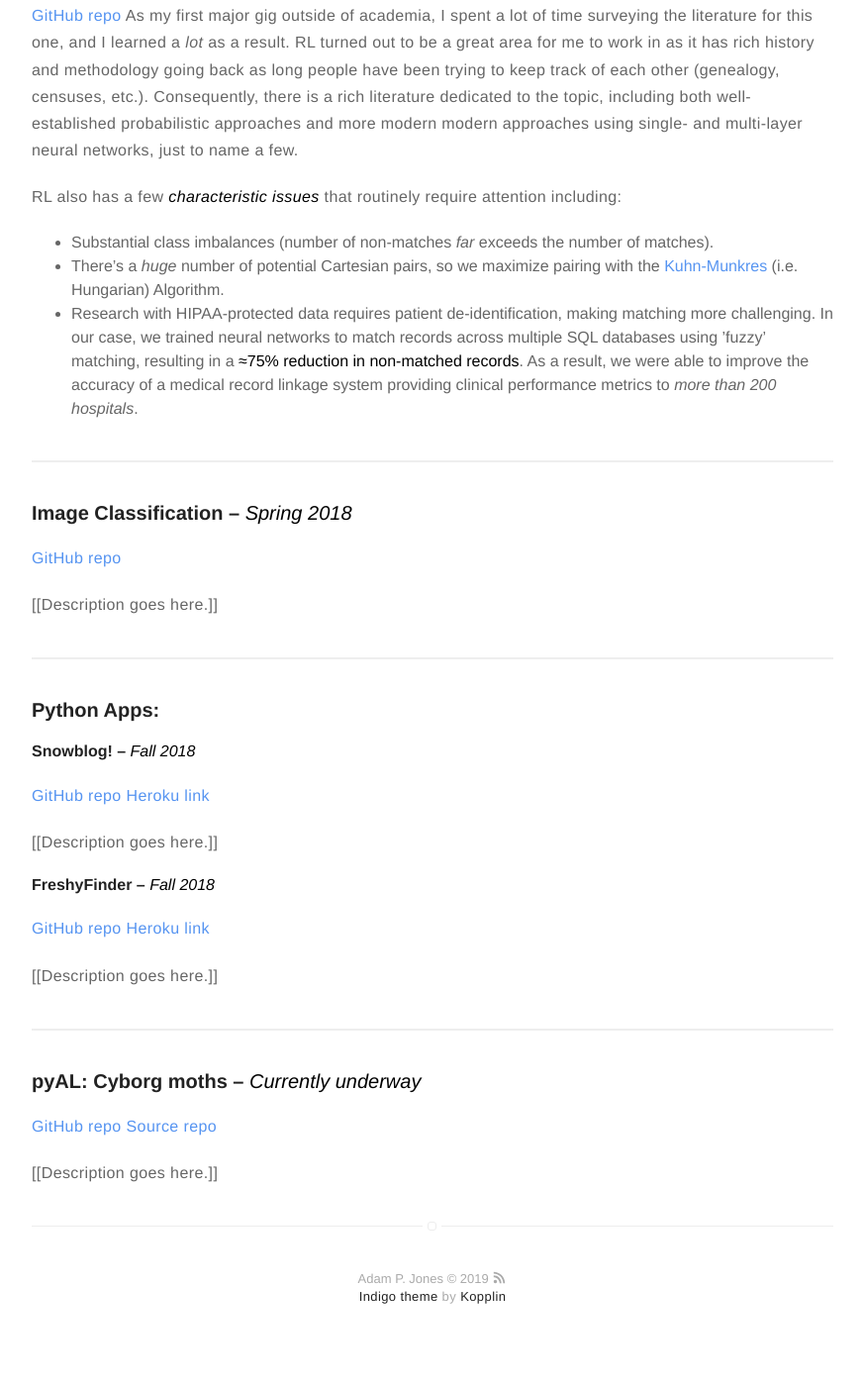
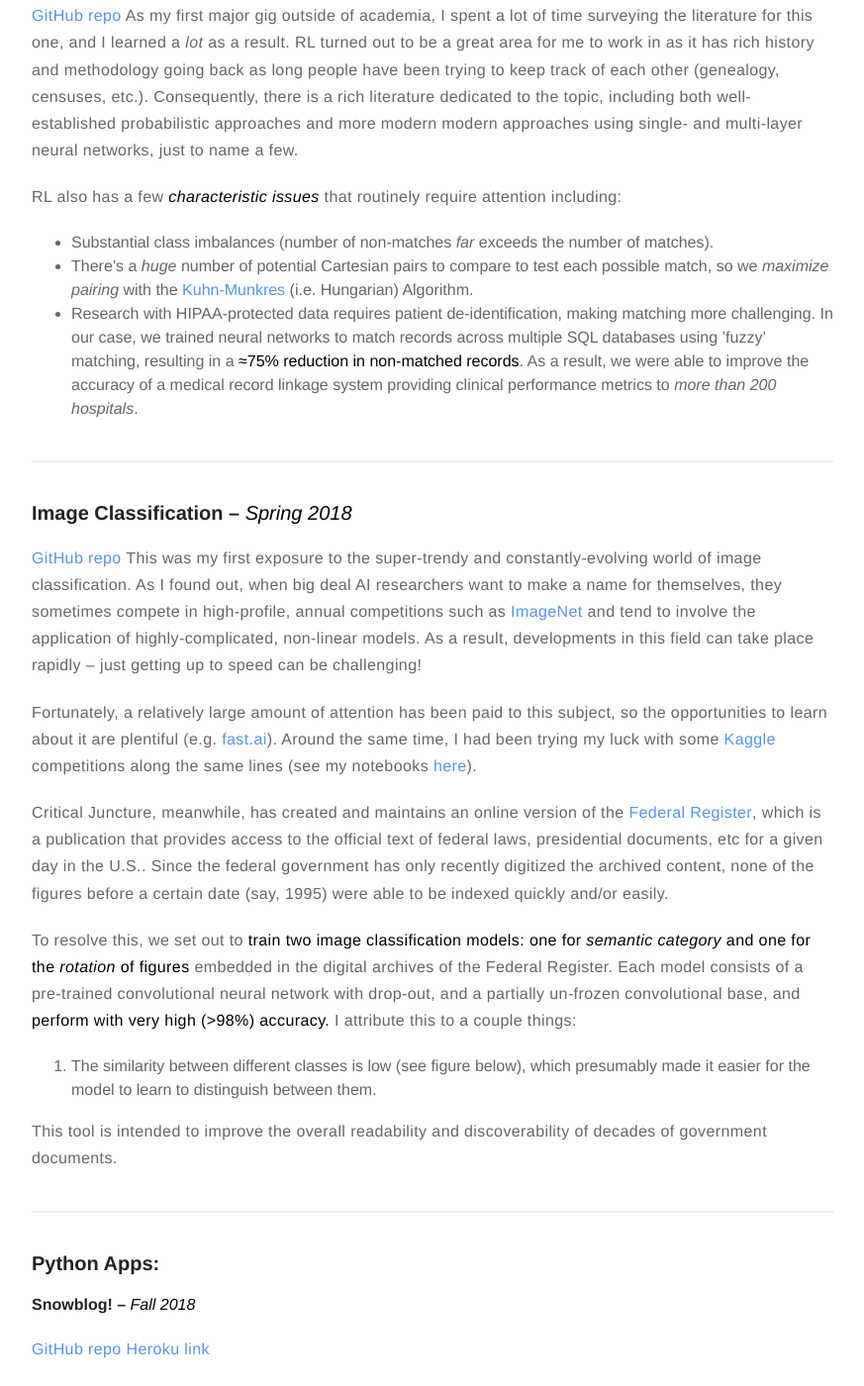
Before and after one commit to meccaLeccaHi/meccaLeccaHi.github.io, a Jekyll site: the page built from projects.md, in a window 1280 px wide and 1400 px high, scrolled down 5506 px. Shown: the whole window at 99% size, without its empty margins (203-1076 px from the left). Built offline with Jekyll 4.4.1, drawn with Linux system fonts in a browser that asks for light colours.

Commit message:
adding project descriptions

```diff
--- a/projects.md
+++ b/projects.md
@@ -76,7 +76,7 @@ As my first major gig outside of academia, I spent a lot of time surveying the l
 
 RL also has a few ***characteristic issues*** that routinely require attention including:
 - Substantial class imbalances (number of non-matches *far* exceeds the number of matches).
-- There's a *huge* number of potential Cartesian pairs, so we maximize pairing with the [Kuhn-Munkres](https://pypi.python.org/pypi/munkres/) (i.e. Hungarian) Algorithm.
+- There's a *huge* number of potential Cartesian pairs to compare to test each possible match, so we *maximize pairing* with the [Kuhn-Munkres](https://pypi.python.org/pypi/munkres/) (i.e. Hungarian) Algorithm.
 - Research with HIPAA-protected data requires patient de-identification, making matching more challenging.
 In our case, we trained neural networks to match records across multiple SQL databases using ’fuzzy’ matching, resulting in a **≈75% reduction in non-matched records**. As a result, we were able to improve the accuracy of a medical record linkage system providing clinical performance metrics to *more than 200 hospitals*.
 
@@ -84,8 +84,22 @@ In our case, we trained neural networks to match records across multiple SQL dat
 
 ### Image Classification -- ***Spring 2018***
 [GitHub repo](https://github.com/meccaLeccaHi/fed_detect)
+This was my first exposure to the super-trendy and constantly-evolving world of image classification. As I found out, when big deal AI researchers want to make a name for themselves, they sometimes compete in high-profile, annual competitions such as [ImageNet](https://www.kaggle.com/c/imagenet-object-localization-challenge) and tend to involve the application of highly-complicated, non-linear models. As a result, developments in this field can take place rapidly -- just getting up to speed can be challenging!
 
-[[Description goes here.]]
+Fortunately, a relatively large amount of attention has been paid to this subject, so the opportunities to learn about it are plentiful (e.g. [fast.ai](https://www.fast.ai/)). Around the same time, I had been trying my luck with some [Kaggle](https://www.kaggle.com/) competitions along the same lines (see my notebooks [here](https://github.com/meccaLeccaHi/kaggle)).
+
+Critical Juncture, meanwhile, has created and maintains an online version of the [Federal Register](https://www.federalregister.gov/), which is a publication that provides access to the official text of federal laws, presidential documents, etc for a given day in the U.S.. Since the federal government has only recently digitized the archived content, none of the figures before a certain date (say, 1995) were able to be indexed quickly and/or easily.
+
+To resolve this, we set out to **train two image classification models: one for *semantic category* and one for the *rotation* of figures** embedded in the digital archives of the Federal Register. Each model consists of a pre-trained convolutional neural network with drop-out, and a partially un-frozen convolutional base, and **perform with very high (>98%) accuracy.** I attribute this to a couple things:
+1. The similarity between different classes is low (see figure below), which presumably made it easier for the model to learn to distinguish between them.
+
+
+
+
+
+
+This tool is intended to improve the overall readability and discoverability of decades of government documents.
+
 
 ---
 
```
Also changed, not shown: face_mds.png (deleted).
